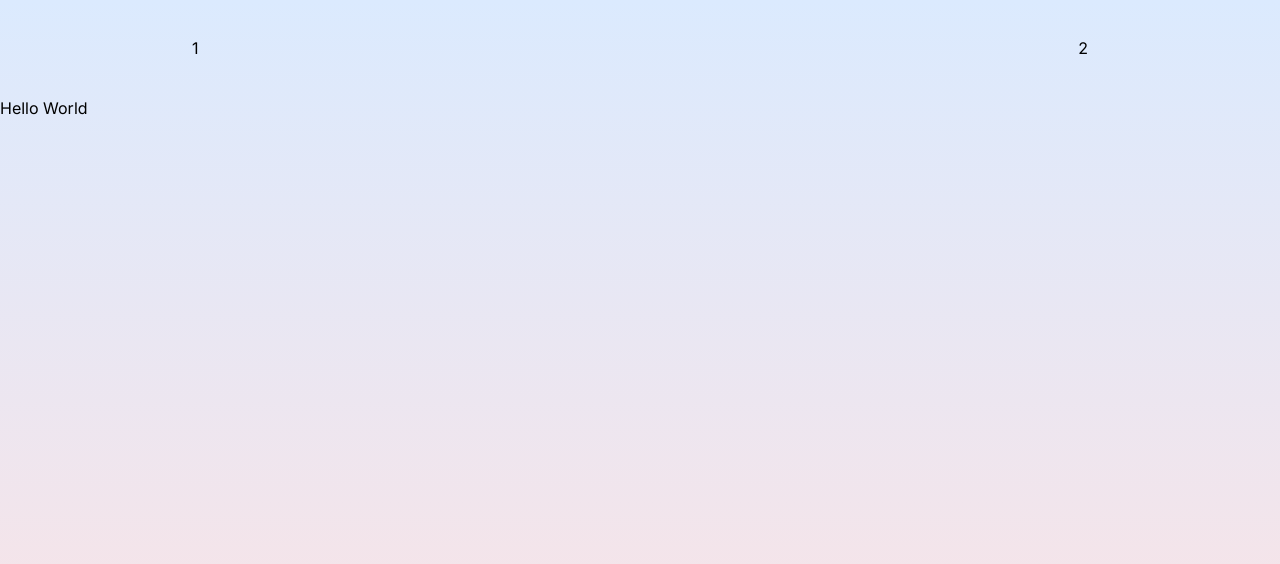
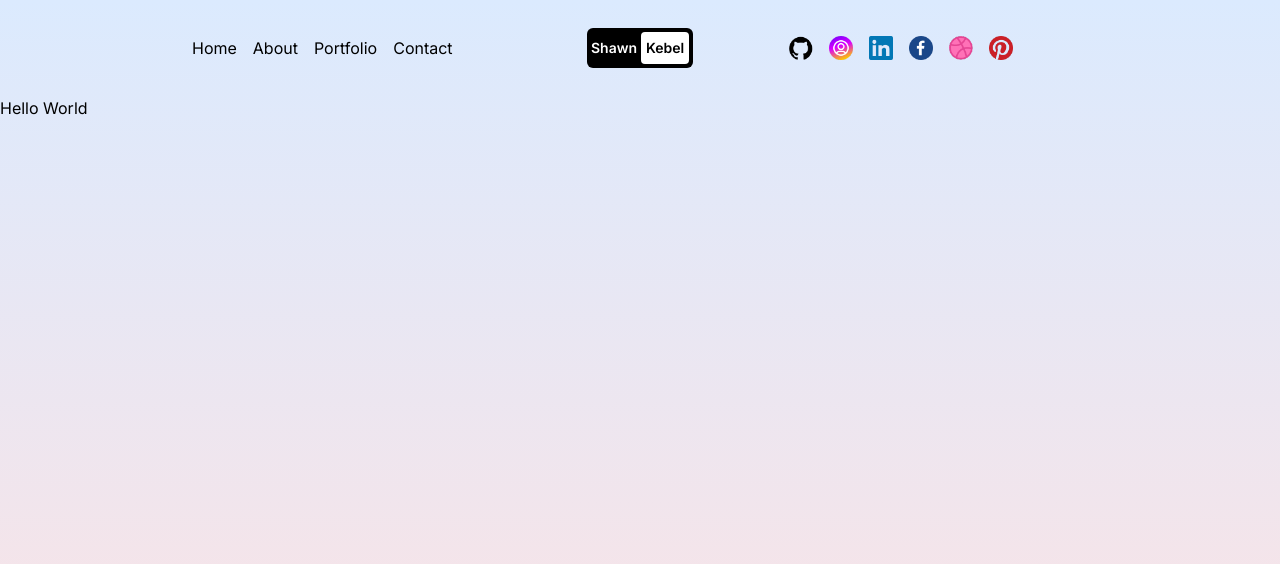
Before and after one commit to Jackal73/nextjs-personal-portfolio, a Next.js app: page / in a window 1280 px wide. Shown: the top 564 px of the page. Built offline with nearby package versions, Linux system fonts and the light colour scheme.

Commit message:
:construction: Add `responsive menu` to navbar component

```diff
--- a/src/components/navbar.jsx
+++ b/src/components/navbar.jsx
@@ -1,11 +1,84 @@
+"use client";
+
+import Link from "next/link";
+import { useState } from "react";
+import Image from "next/image";
+
+const links = [
+  { url: "/", title: "Home" },
+  { url: "/about", title: "About" },
+  { url: "/portfolio", title: "Portfolio" },
+  { url: "/contact", title: "Contact" },
+];
+
 const Navbar = () => {
+  const [open, setOpen] = useState(false);
   return (
     <div className="h-full flex items-center justify-between px-4 sm:px-8 md:px-12 lg:px-20 xl:px-48">
+      {/* LINKS */}
+      <div className="hidden md:flex gap-4 w-1/3">
+        {links.map((link) => (
+          <Link href={link.url} key={link.title}>
+            {link.title}
+          </Link>
+        ))}
+      </div>
       {/* LOGO */}
-      <div className="">1</div>
+      <div className="md:hidden lg:flex w-1/3 justify-center">
+        <Link
+          href="/"
+          className="text-sm bg-black rounded-md p-1 font-semibold flex items-center justify-center"
+        >
+          <span className="text-white mr-1">Shawn</span>
+          <span className="w-12 h-8 rounded bg-white text-black flex items-center justify-center">
+            Kebel
+          </span>
+        </Link>
+      </div>
+      {/* SOCIAL */}
+      <div className="hidden md:flex gap-4 w-1/3">
+        <Link href="https://github.com/Jackal73">
+          <Image src="/github.png" alt="" width={24} height={24} />
+        </Link>
+        <Link href="https://instagram.com/ShawnKebel">
+          <Image src="/instagram.png" alt="" width={24} height={24} />
+        </Link>
+        <Link href="https://linkedin.com/ShawnKebel">
+          <Image src="/linkedin.png" alt="" width={24} height={24} />
+        </Link>
+        <Link href="https://facebook.com/ShawnKebel">
+          <Image src="/facebook.png" alt="" width={24} height={24} />
+        </Link>
+        <Link href="https://dribble.com">
+          <Image src="/dribbble.png" alt="" width={24} height={24} />
+        </Link>
+        <Link href="https://pinterest.com">
+          <Image src="/pinterest.png" alt="" width={24} height={24} />
+        </Link>
+      </div>
 
       {/* RESPONSIVE MENU */}
-      <div className="">2</div>
+      <div className="md:hidden">
+        {/* MENU BUTTON */}
+        <button
+          className="w-10 h-8 flex flex-col justify-between z-50 relative"
+          onClick={() => setOpen((prev) => !prev)}
+        >
+          <div className="w-10 h-1 bg-white rounded"></div>
+          <div className="w-10 h-1 bg-white rounded"></div>
+          <div className="w-10 h-1 bg-white rounded"></div>
+        </button>
+        {/* MENU LIST */}
+        {open && (
+          <div className="absolute top-0 left-0 w-screen h-screen bg-black text-white flex flex-col items-center justify-center gap-8 text-4xl">
+            {links.map((link) => (
+              <Link href={link.url} key={link.title}>
+                {link.title}
+              </Link>
+            ))}
+          </div>
+        )}
+      </div>
     </div>
   );
 };
```
